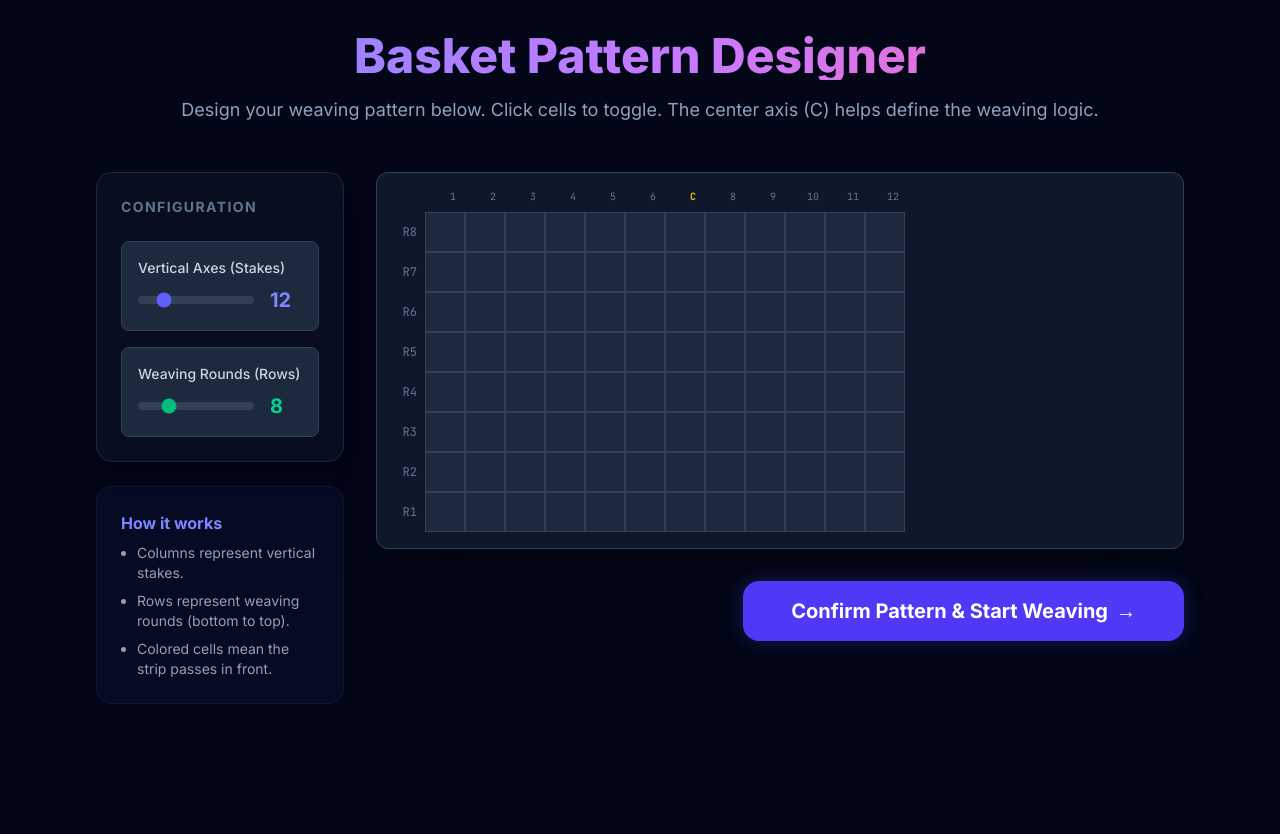
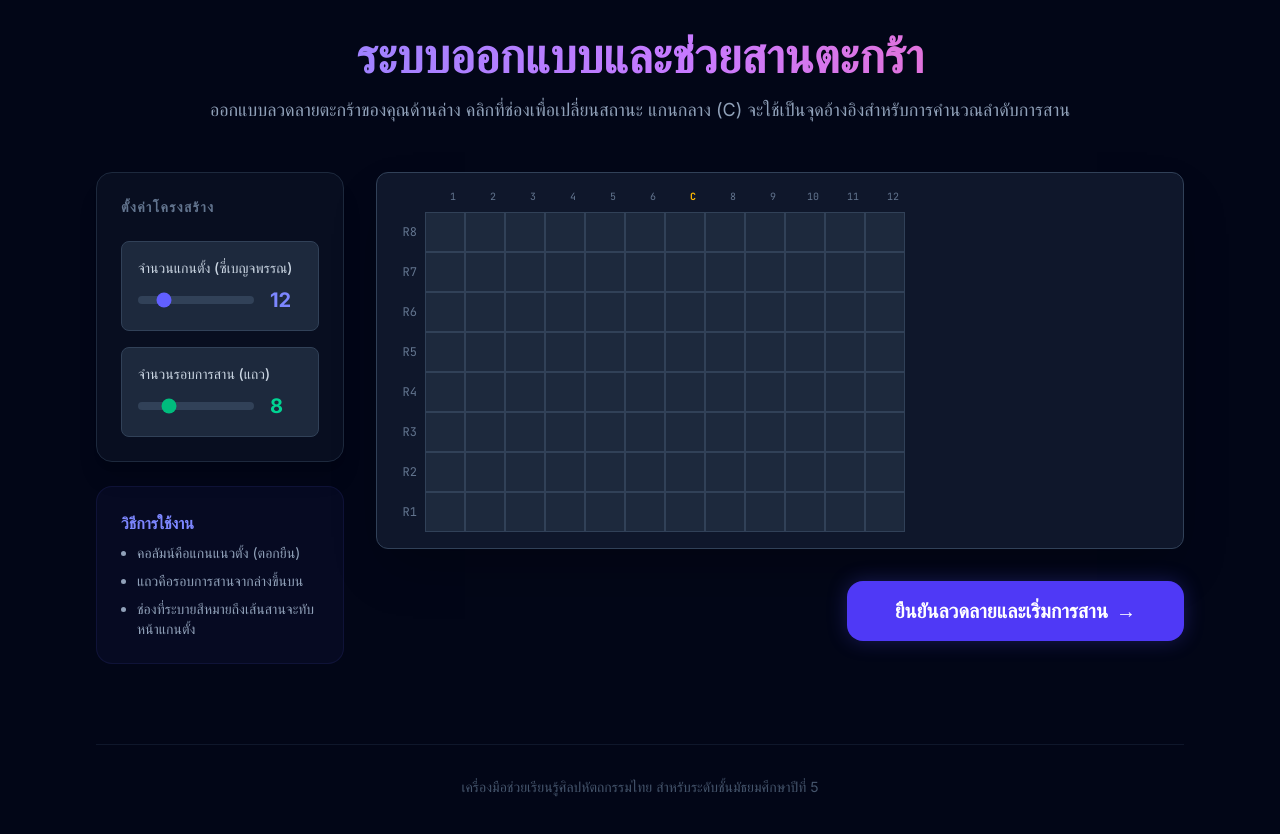
Before and after one commit to NarongritPararmard/BASKET-WEAVING-DESIGN, a Next.js app in the folder frontend/: page / in a window 1280 px wide. Shown: the top 834 px of the page. Before the commit the page ends 800 px from the top, so only its background shows below. Built offline with nearby package versions, Linux system fonts and the light colour scheme.

Commit message:
finish version1.1 : change lageuage to Thai

```diff
--- a/frontend/src/app/layout.tsx
+++ b/frontend/src/app/layout.tsx
@@ -7,9 +7,10 @@ const inter = Inter({ subsets: ["latin"], variable: "--font-inter" });
 const jetbrains = JetBrains_Mono({ subsets: ["latin"], variable: "--font-mono" });
 
 export const metadata: Metadata = {
-  title: "Basket Weaver - Pattern Design & Weaving Assistant",
-  description: "A professional tool for basket weavers to design patterns and follow step-by-step instructions in real-life weaving.",
+  title: "ระบบออกแบบและช่วยสานตะกร้า - สำหรับนักเรียนชั้น ม.5",
+  description: "เครื่องมือช่วยออกแบบลวดลายและแสดงขั้นตอนการสานตะกร้าแบบละเอียด เข้าใจง่าย สำหรับการเรียนการสอนวิชาศิลปหัตถกรรม",
 };
+
 
 export default function RootLayout({
   children,
--- a/frontend/src/app/page.tsx
+++ b/frontend/src/app/page.tsx
@@ -19,29 +19,29 @@ export default function Home() {
     <main className="min-h-screen p-8 max-w-6xl mx-auto">
       <header className="mb-12 text-center">
         <h1 className="text-5xl font-extrabold mb-4 bg-gradient-to-r from-indigo-400 via-purple-400 to-pink-400 bg-clip-text text-transparent">
-          Basket Pattern Designer
+          ระบบออกแบบและช่วยสานตะกร้า
         </h1>
         <p className="text-slate-400 text-lg">
-          Design your weaving pattern below. Click cells to toggle.
-          The center axis (C) helps define the weaving logic.
+          ออกแบบลวดลายตะกร้าของคุณด้านล่าง คลิกที่ช่องเพื่อเปลี่ยนสถานะ
+          แกนกลาง (C) จะใช้เป็นจุดอ้างอิงสำหรับการคำนวณลำดับการสาน
         </p>
       </header>
 
       <div className="grid grid-cols-1 lg:grid-cols-4 gap-8 items-start">
         <aside className="lg:col-span-1 space-y-6">
           <div className="p-6 bg-slate-900/50 rounded-2xl border border-slate-800 shadow-xl">
-            <h2 className="text-sm font-bold text-slate-500 uppercase tracking-widest mb-6">Configuration</h2>
+            <h2 className="text-sm font-bold text-slate-500 uppercase tracking-widest mb-6">ตั้งค่าโครงสร้าง</h2>
             <AxisSelector />
             <div className="h-4" />
             <RowSelector />
           </div>
 
           <div className="p-6 bg-indigo-500/5 rounded-2xl border border-indigo-500/10">
-            <h3 className="text-indigo-400 font-bold mb-2">How it works</h3>
+            <h3 className="text-indigo-400 font-bold mb-2">วิธีการใช้งาน</h3>
             <ul className="text-sm text-slate-400 space-y-2 list-disc pl-4">
-              <li>Columns represent vertical stakes.</li>
-              <li>Rows represent weaving rounds (bottom to top).</li>
-              <li>Colored cells mean the strip passes in front.</li>
+              <li>คอลัมน์คือแกนแนวตั้ง (ตอกยืน)</li>
+              <li>แถวคือรอบการสานจากล่างขึ้นบน</li>
+              <li>ช่องที่ระบายสีหมายถึงเส้นสานจะทับหน้าแกนตั้ง</li>
             </ul>
           </div>
         </aside>
@@ -55,7 +55,7 @@ export default function Home() {
               className="group relative px-12 py-4 bg-indigo-600 hover:bg-indigo-500 text-white font-bold rounded-2xl transition-all duration-300 shadow-[0_0_20px_rgba(79,70,229,0.3)] hover:shadow-[0_0_30px_rgba(79,70,229,0.5)] hover:-translate-y-1 overflow-hidden"
             >
               <span className="relative z-10 flex items-center gap-2 text-xl">
-                Confirm Pattern & Start Weaving
+                ยืนยันลวดลายและเริ่มการสาน
                 <span className="group-hover:translate-x-1 transition-transform">→</span>
               </span>
               <div className="absolute inset-0 bg-gradient-to-r from-indigo-400 to-purple-400 opacity-0 group-hover:opacity-100 transition-opacity duration-300" />
@@ -63,6 +63,10 @@ export default function Home() {
           </div>
         </section>
       </div>
+
+      <footer className="mt-20 py-8 border-t border-slate-900 text-center text-slate-600 text-sm">
+        <p>เครื่องมือช่วยเรียนรู้ศิลปหัตถกรรมไทย สำหรับระดับชั้นมัธยมศึกษาปีที่ 5</p>
+      </footer>
     </main>
   );
 }
--- a/frontend/src/components/Controls/AxisSelector.tsx
+++ b/frontend/src/components/Controls/AxisSelector.tsx
@@ -7,7 +7,7 @@ export default function AxisSelector() {
 
     return (
         <div className="flex flex-col gap-2 p-4 bg-slate-800 rounded-lg border border-slate-700">
-            <label className="text-sm font-medium text-slate-300">Vertical Axes (Stakes)</label>
+            <label className="text-sm font-medium text-slate-300">จำนวนแกนตั้ง (ซี่เบญจพรรณ)</label>
             <div className="flex items-center gap-4">
                 <input
                     type="range"
--- a/frontend/src/components/Controls/RowSelector.tsx
+++ b/frontend/src/components/Controls/RowSelector.tsx
@@ -7,7 +7,7 @@ export default function RowSelector() {
 
     return (
         <div className="flex flex-col gap-2 p-4 bg-slate-800 rounded-lg border border-slate-700">
-            <label className="text-sm font-medium text-slate-300">Weaving Rounds (Rows)</label>
+            <label className="text-sm font-medium text-slate-300">จำนวนรอบการสาน (แถว)</label>
             <div className="flex items-center gap-4">
                 <input
                     type="range"
--- a/frontend/src/components/Weaving/RowNavigator.tsx
+++ b/frontend/src/components/Weaving/RowNavigator.tsx
@@ -22,8 +22,6 @@ export default function RowNavigator() {
 
     const handleFinish = () => {
         setRowStatus(state.currentRow, 'completed');
-        // In a real app, we might navigate to a "Finish" page or show a modal.
-        // For now, let's just go back to design mode.
         setWeavingMode(false);
         router.push('/');
     };
@@ -37,13 +35,13 @@ export default function RowNavigator() {
                 disabled={state.currentRow === 0}
                 className="px-6 py-3 rounded-lg font-bold transition-all duration-200 disabled:opacity-30 disabled:cursor-not-allowed bg-slate-700 hover:bg-slate-600 text-slate-200"
             >
-                ← Previous Round
+                ← ย้อนกลับ
             </button>
 
             <div className="flex flex-col items-center">
-                <span className="text-xs text-slate-500 uppercase tracking-tighter">Progress</span>
+                <span className="text-xs text-slate-500 uppercase tracking-tighter">ความคืบหน้า</span>
                 <span className="text-lg font-mono font-bold text-slate-300">
-                    {state.currentRow + 1} / {state.numRows}
+                    รอบที่ {state.currentRow + 1} / {state.numRows}
                 </span>
             </div>
 
@@ -52,14 +50,14 @@ export default function RowNavigator() {
                     onClick={handleFinish}
                     className="px-8 py-3 rounded-lg font-bold bg-gradient-to-r from-amber-500 to-orange-500 hover:scale-105 active:scale-95 transition-all text-white shadow-lg shadow-orange-500/20"
                 >
-                    Finish Basket 🎉
+                    เสร็จสิ้นการสาน 🎉
                 </button>
             ) : (
                 <button
                     onClick={handleNext}
                     className="px-8 py-3 rounded-lg font-bold bg-gradient-to-r from-indigo-500 to-violet-500 hover:scale-105 active:scale-95 transition-all text-white shadow-lg shadow-indigo-500/20"
                 >
-                    Next Round →
+                    ขั้นตอนถัดไป →
                 </button>
             )}
         </div>
--- a/frontend/src/logic/instruction.ts
+++ b/frontend/src/logic/instruction.ts
@@ -22,17 +22,14 @@ export function generateRowInstructions(row: boolean[]): RowInstructions {
     let rightStart = centerAxis + 1;
 
     if (centerRange) {
-        initialization = `Insert strip before axis ${centerRange.start + 1} and exit after axis ${centerRange.end + 1}.`;
+        initialization = `สอดเส้นสานผ่านหน้าแกนตั้งที่ ${centerRange.start + 1} และออกหลังแกนตั้งที่ ${centerRange.end + 1}`;
         leftStart = centerRange.start - 1;
         rightStart = centerRange.end + 1;
     } else {
-        initialization = `Start strip from inside the basket.`;
-        // If no center range, we might need more specific logic from the user,
-        // but follow the context: "the strip exits after the left colored axis and re-enters before the right colored axis."
-        // This implies there's a range to "exit and re-enter".
+        initialization = `เริ่มสานจากด้านในตะกร้า`;
         const nearestRange = findNearestRange(ranges, centerAxis);
         if (nearestRange) {
-            initialization += ` Exit after axis ${nearestRange.start + 1} and re-enter before axis ${nearestRange.end + 1}.`;
+            initialization += ` ออกหลังแกนที่ ${nearestRange.start + 1} และสอดเข้าหน้าแกนที่ ${nearestRange.end + 1}`;
         }
     }
 
```
Also changed, not shown: frontend/src/app/weave/page.tsx (+9 -10 lines), frontend/src/components/Weaving/InstructionPanel.tsx (+24 -14 lines).
